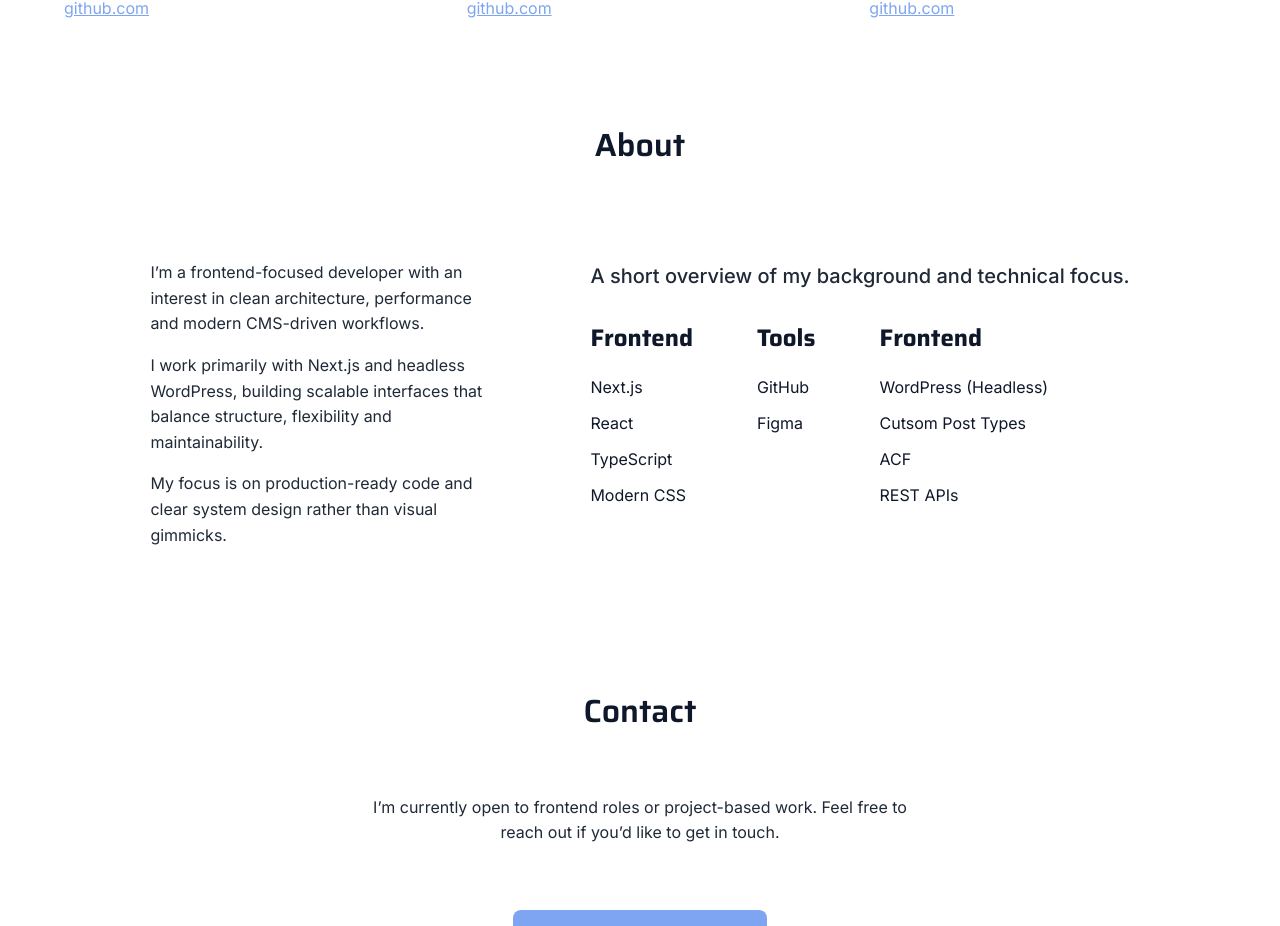
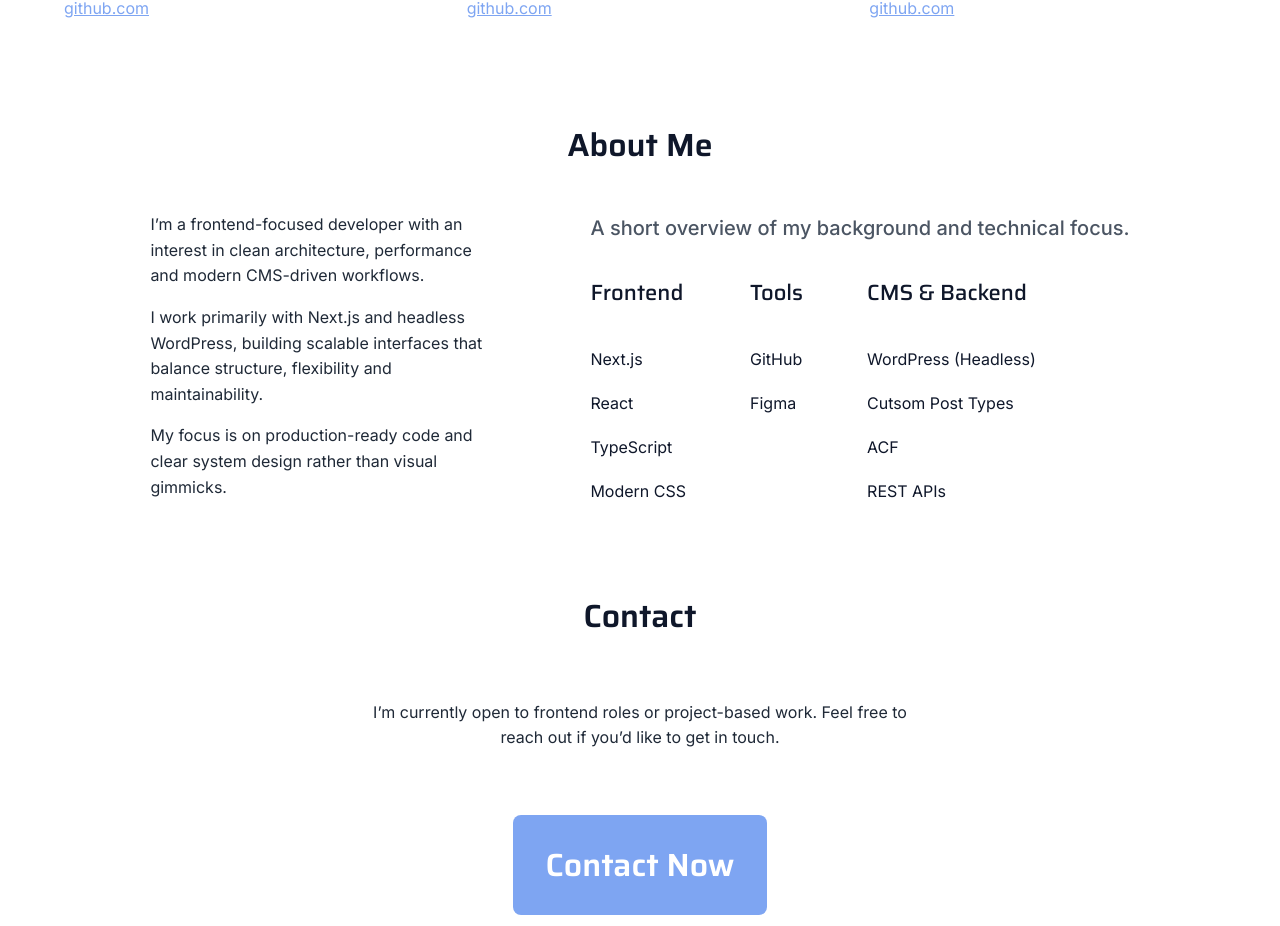
Before and after one commit to Leonid10011/leonid-portfolio, a Next.js app: page / in a window 1280 px wide. Shown: the part 1614-2540 px from the top of the page. Built offline with nearby package versions, Linux system fonts and the light colour scheme.

Commit message:
chore: ADD about section responsivness

```diff
--- a/src/components/about/Skills.module.css
+++ b/src/components/about/Skills.module.css
@@ -1,22 +1,81 @@
 .inner {
     display: flex;
-    flex-direction: row;
-    gap: var(--space-64);
+    flex-direction: column;
+    gap: var(--space-48);
+}
+
+.group {
+    display: flex;
+    flex-direction: column;
+    gap: var(--space-16);
 }
 
 .group ul {
-    list-style: none;
+
+    display: flex;
+    flex-wrap: wrap;
+    justify-content: center;
+    gap: var(--space-8);
     padding: 0;
+    margin: 0;
 }
 
+
 .group li {
-    margin-bottom: var(--space-16);
+    list-style: none;
+    position: relative;
+    font-size: 16px;
+
 }
 
+.group li::before {
+    content: "•";
+    margin-right: var(--space-8);
+    display: inline-block;
+    width: 8px;
+}
 .group li:last-child {
     margin-bottom: 0;
 }
 
 .title {
-    margin-bottom: var(--space-24);
+    text-align: center;
+    font-size: 22px;
+    line-height: 1.5;
+    font-weight: var(--fw-medium);
 }
+
+@media (min-width: 768px) {
+    .inner {
+        flex-direction: row;
+        gap: var(--space-64);
+    }
+
+    .group ul {
+        flex-direction: column;
+        list-style: none;
+        justify-content: flex-start;
+        flex-wrap: nowrap;
+    }
+
+    .group li {
+        margin-bottom: var(--space-16);
+        list-style: none;
+    }
+
+    .group li::before {
+        content: "";
+        margin-right: 0;
+        display: inline-block;
+        width: 0;
+    }
+
+    .group li:last-child {
+        margin-bottom: 0;
+    }
+
+    .title {
+        margin-bottom: var(--space-24);
+        text-align: start;
+    }
+}
--- a/src/components/about/Skills.tsx
+++ b/src/components/about/Skills.tsx
@@ -20,7 +20,7 @@ export default function Skills () {
                 </ul>
             </div>
             <div className={styles.group}>
-                <h3 className={styles.title}>Frontend</h3>
+                <h3 className={styles.title}>CMS & Backend</h3>
                 <ul>
                     <li>WordPress (Headless)</li>
                     <li>Cutsom Post Types</li>
--- a/src/components/sections/About.module.css
+++ b/src/components/sections/About.module.css
@@ -8,17 +8,18 @@
 }
 
 .content {
-    max-width: 100%;
-    display: grid;
-    padding-block: var(--space-48);
-    grid-template-columns: auto auto;
+        display: flex;
+        flex-direction: column;
+        gap: var(--space-48);
 }
+
 
 .text {
     display: flex;
     flex-direction: column;
     padding-inline: var(--space-48);
     max-width: 440px;
+    text-align: center;
 }
 
 .skills {
@@ -28,9 +29,32 @@
     padding-inline: var(--space-48);
 }
 
-@media (max-width: 900px) {
+.skillsIntro {
+    color: var(--color-meta);
+    display: none;
+
+}
+
+@media (min-width: 768px) {
+
     .content {
-            display: flex;
-            flex-direction: column;
+        display: grid;
+        grid-template-columns: auto auto;
+        gap: 0;
+    }
+
+    .text {
+        text-align: start;
+    }
+
+    .skills {
+        display: flex;
+        flex-direction: column;
+        gap: var(--space-32);
+        padding-inline: var(--space-48);
+    }
+
+    .skillsIntro {
+        display: block;
     }
 }
--- a/src/components/sections/About.tsx
+++ b/src/components/sections/About.tsx
@@ -7,7 +7,7 @@ export default function About() {
         <section id="about" className={styles.about} aria-labelledby="about-heading">
             <Container>
                 <div className={styles.inner}>
-                    <h2 id="about-heading" className={styles.headline}>About</h2>
+                    <h2 id="about-heading" className={styles.headline}>About Me</h2>
                     <div className={styles.content}>
                         <div className={`${styles.text} prose`}>
                             <p>
```
